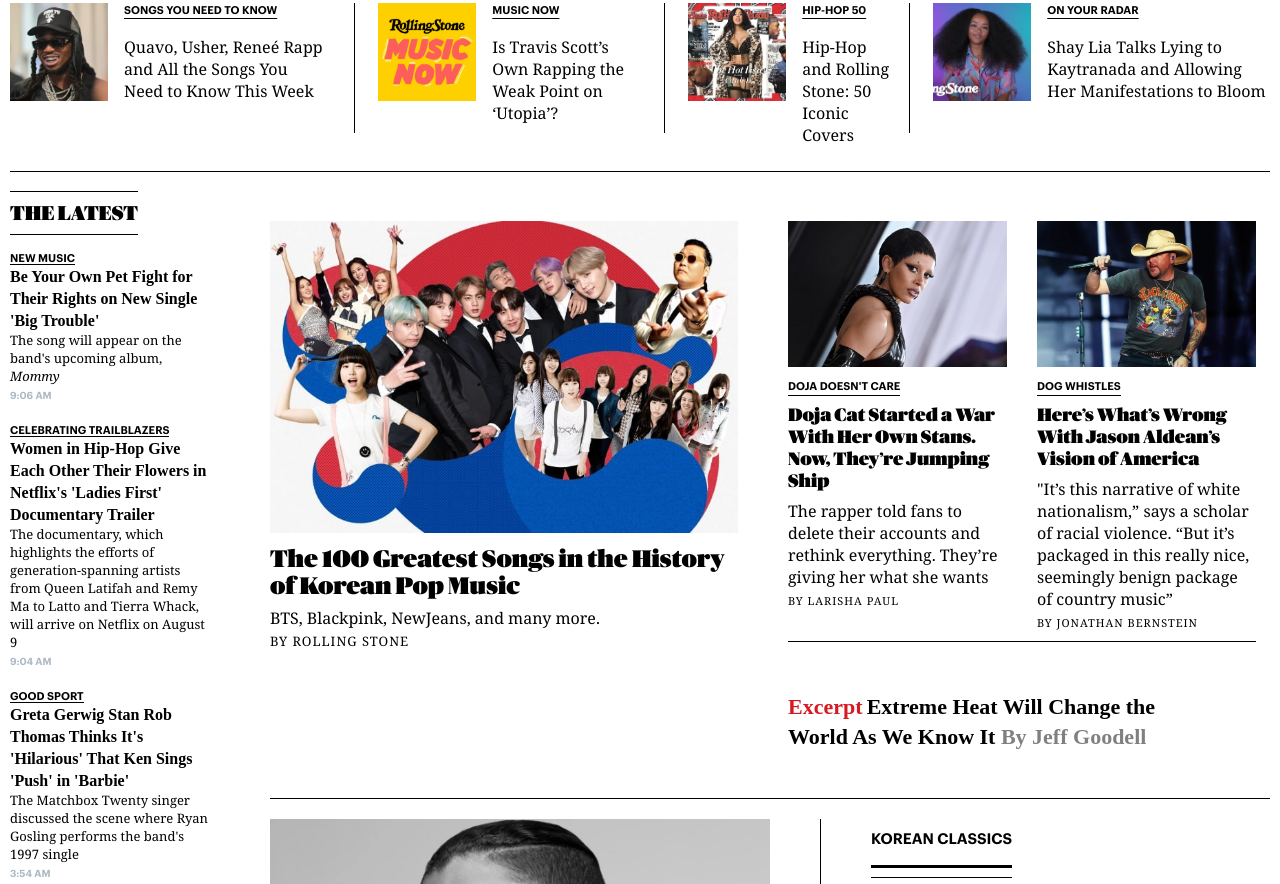
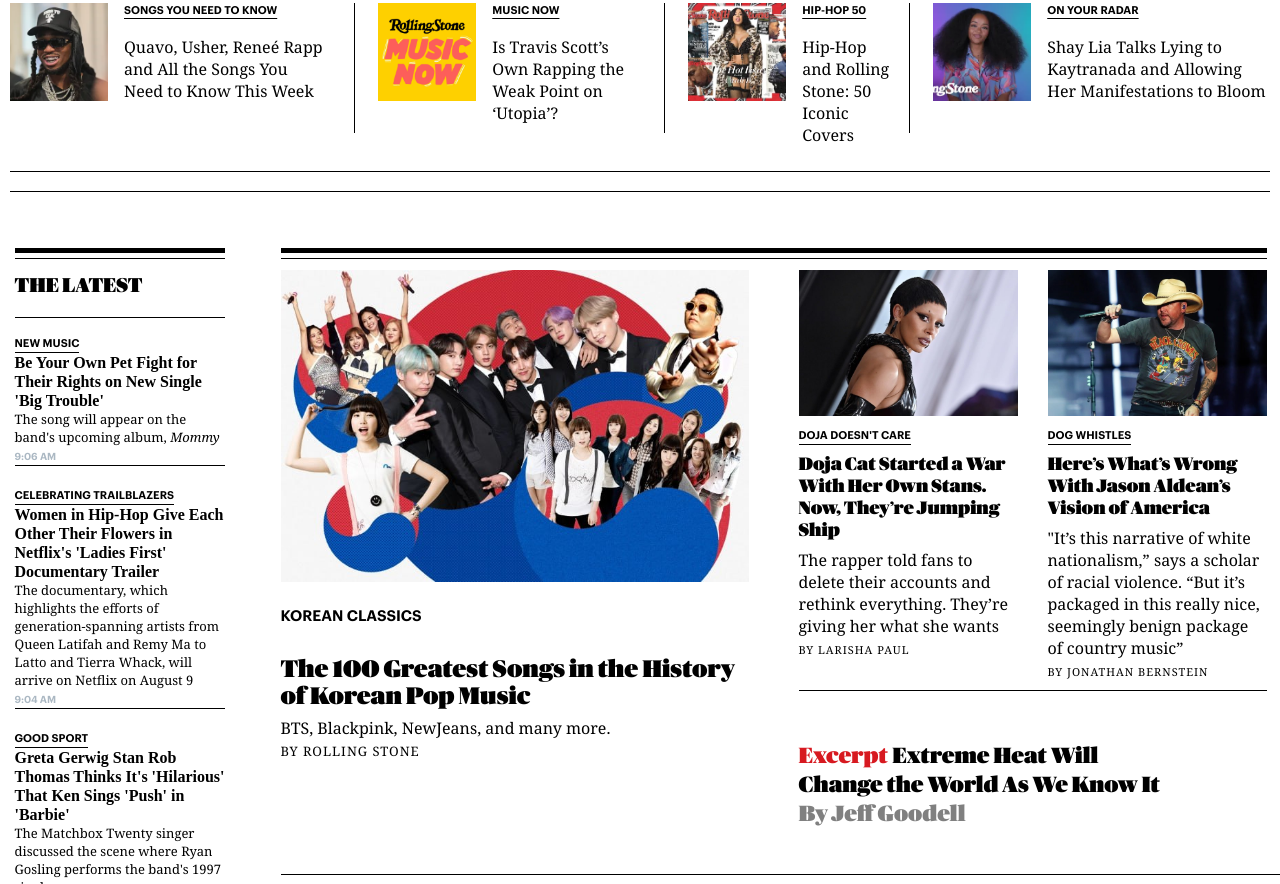
Before and after one commit to Manfrolm/RollingStone.com, a plain HTML site: page index.html in a window 1280 px wide. Shown: the part 1024-1908 px from the top of the page. Drawn offline with Linux system fonts and the light colour scheme; a web font is replaced by a local one.

Commit message:
the latest border-fix

```diff
--- a/index.html
+++ b/index.html
@@ -366,6 +366,7 @@
     <div class="homepage-secondary-stories">
       <section class="homepage-secondary-the-latest">
         <div class="container-latest">
+          <div id="borderContainer-Latest"></div>
           <h3 class="the-latest">THE LATEST</h3>
         </div>
         <ul class="story-grid-ul" id="story-grid-list">
@@ -498,6 +499,7 @@
       </section>
 
       <div class="box-container2-secondary">
+        <div id="borderSecondary"></div>
         <div class="container2">
           <!-- box-sinistra -->
           <div class="box-l">
--- a/style.css
+++ b/style.css
@@ -1068,23 +1068,41 @@ ul#story-grid-list.story-grid-ul {
   display: block;
   margin-block-start: 1em;
   margin-block-end: 1em;
-  margin-inline-start: 0px;
-  margin-inline-end: 0px;
-  /* padding-inline-start: 40px; */
+  line-height: 18px;
+
 }
 .the-latest {
   position: relative;
+   width: 210px;
+  height: 60px;
   border-bottom: 1px solid black;
   border-top: 1px solid black;
-  width: fit-content;
-  padding-top: 10px;
+  padding-top: 15px;
   padding-bottom: 10px;
   font-family: var(--card-title-bold-big);
   font-size: 20px;
   font-weight: 400%;
 }
 
-
+.container-latest{
+  display: flex;
+  flex-direction: column;
+  gap: 5px;
+  width: 210px;
+
+
+}
+
+.the-latest{
+
+
+}
+
+#borderContainer-Latest{
+  background-color: #000000;
+max-width: 210px;
+height: 5px;
+}
 
 .the-latest-read-more {
   border-top: 1px solid black;
@@ -1096,23 +1114,37 @@ ul#story-grid-list.story-grid-ul {
 
 .homepage-secondary-the-latest {
   max-width: 1920px;
-}
+  padding-left: 15px;
+}
+
+
 
 .homepage-secondary-stories {
   display: flex;
   justify-content: center;
   flex-direction: row;
   margin: auto;
+  padding-top:56px;
+  border-top: 1px solid black;
+
 }
 
 .box-container2-secondary {
   display: flex;
   flex-direction: column;
   margin-left: 56px;
+
+}
+
+#borderSecondary{
+ max-width: 986px;
+  background-color: #000000;
+  height: 5px;
 }
 
 .story-grid-li {
   margin-bottom: 20px;
+  border-bottom:#000000 1px solid
 }
 
 .story-grid-time {
@@ -1238,7 +1270,7 @@ img {
 }
 
 .card-label-box-korean {
-  position: absolute;
+  position: relative;
   bottom: 0;
   left: 0;
   padding: 20px;
@@ -1247,7 +1279,7 @@ img {
 
 .font-bold {
   font-size: 22px;
-  font-family: var(--card-title-h3);
+  font-family: var(--card-title-bold-big);
 }
 
 .title-article1 {
@@ -1271,8 +1303,10 @@ p {
   justify-content: space-between;
   flex-direction: column;
   gap: 30px;
-  margin-top: 20px;
+ margin-top: 5px;
   max-width: 986px;
+  border-top: 1px solid black;
+  padding-top: 1px;
 }
 
 /*section,
@@ -1317,7 +1351,7 @@ section::after {
 .xcerpt {
   color: #d71920;
   font-size: 22px;
-  font-family: var(--card-title-h3);
+  font-family: var(--card-title-bold-big);
 }
 
 .card-content:visited {
@@ -1339,7 +1373,7 @@ section::after {
 
 .goodell {
   font-size: 22px;
-  font-family: var(--card-title-h3);
+  font-family: var(--card-title-bold-big);
   color: gray;
 }
 
@@ -1447,6 +1481,7 @@ section::after {
   .story-grid-title {
     border-bottom: 1px solid black;
     width: 100%;
+
   }
   .the-latest {
     position: relative;
```
